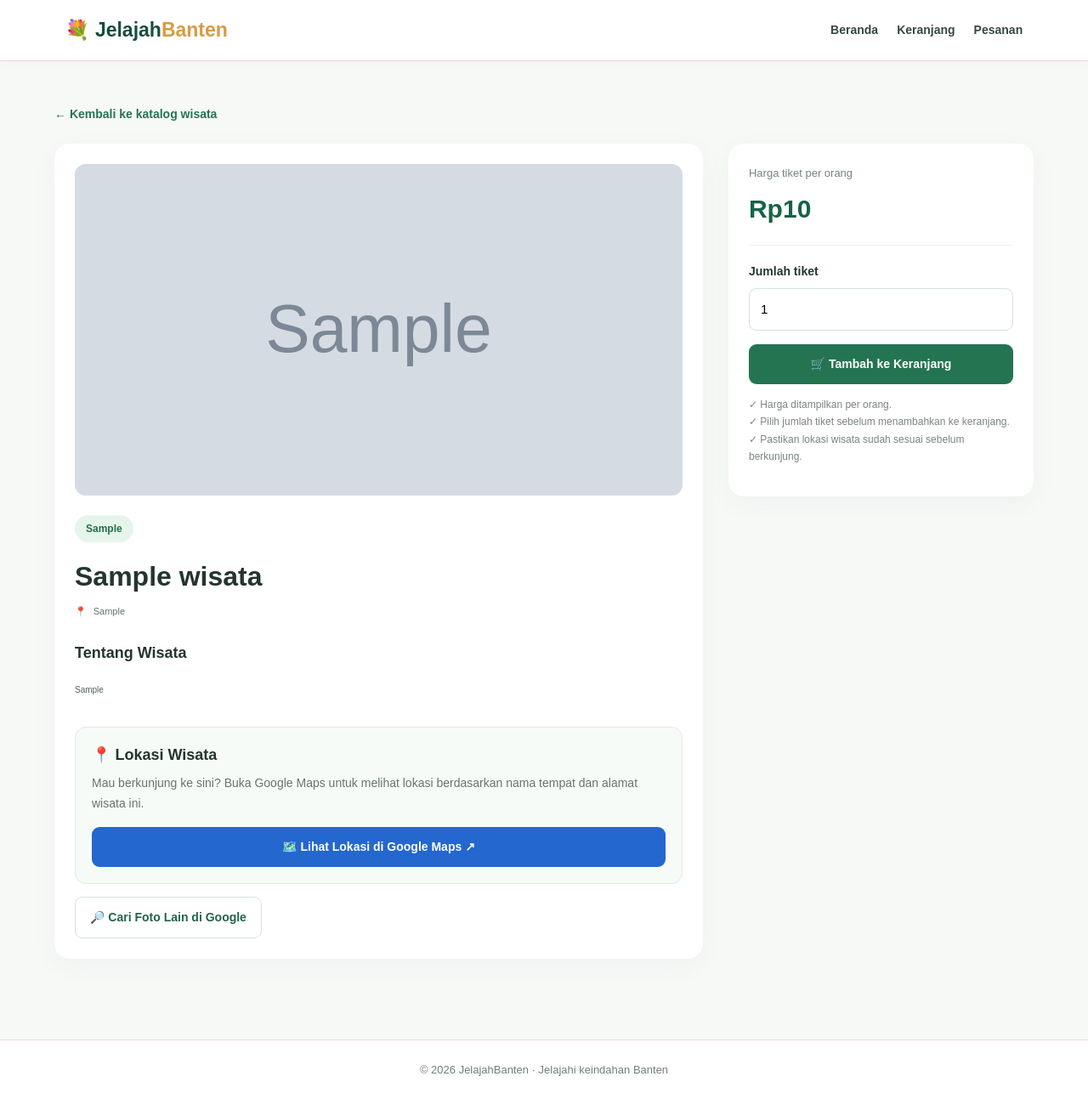
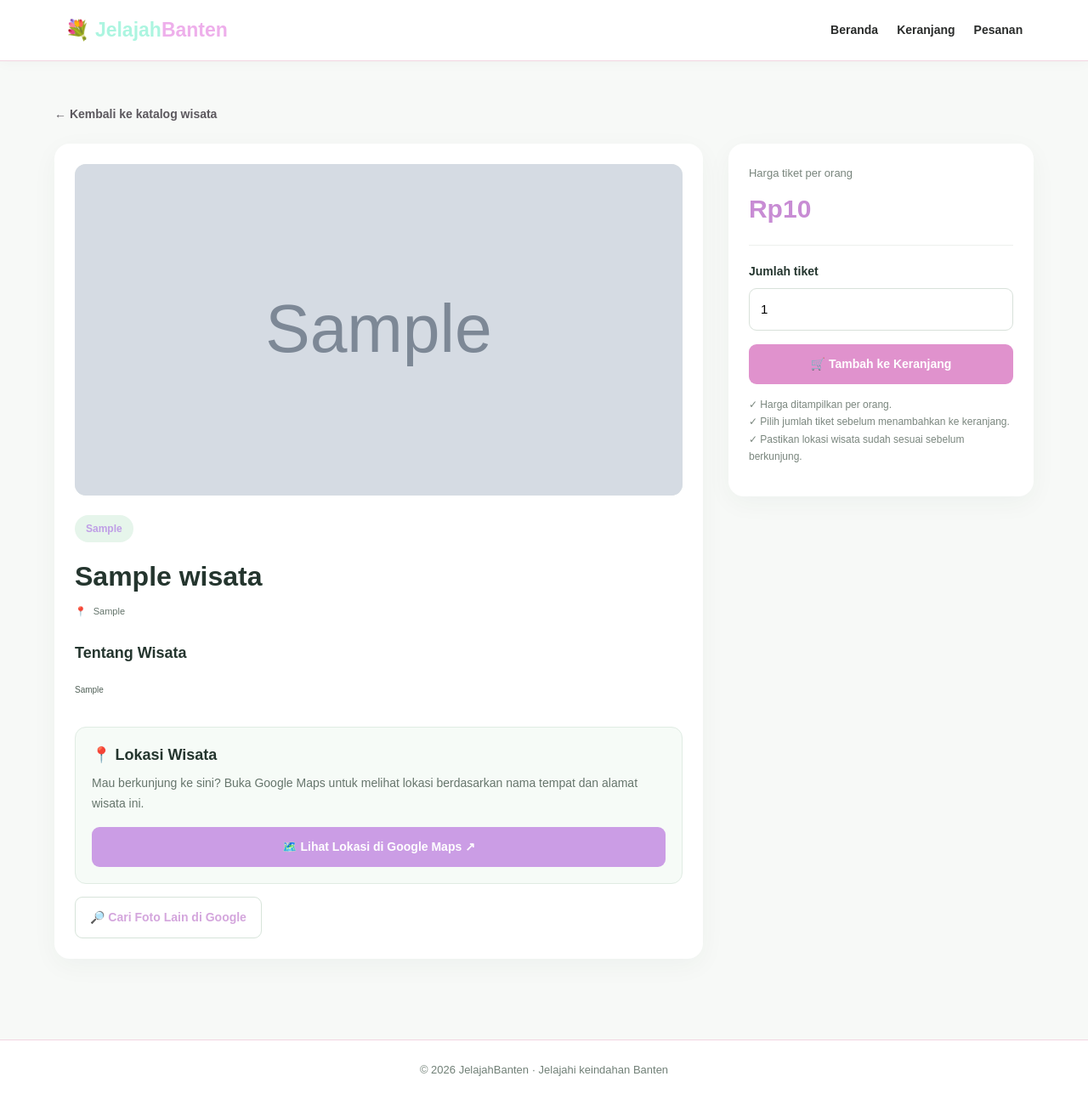
Before and after one commit to Asepteknik98/smkjayabuana_vokasi, a PHP site: page /detail.php?id=1 in a window 1280 px wide. Shown: the whole page at 85% size. Run offline with PHP 8.4, Linux system fonts and the light colour scheme; the visitor is signed in with stand-in values (Sample User, id 1); tables that the repository leaves empty or names only in its code hold one stand-in row (values such as "Sample post"); grey boxes marked "Sample" are stand-in pictures.

Commit message:
ubah warna tdi

```diff
--- a/detail.php
+++ b/detail.php
@@ -59,12 +59,12 @@ body {
 .brand {
     font-size: 23px;
     font-weight: bold;
-    color: #174d3e;
+    color: #acf5e0;
     text-decoration: none;
 }
 
 .brand span {
-    color: #d69b42;
+    color: #eeafeb;
 }
 
 .navbar nav {
@@ -74,14 +74,14 @@ body {
 }
 
 .navbar nav a {
-    color: #37483f;
+    color: #2a2c2b;
     text-decoration: none;
     font-weight: 600;
     font-size: 14px;
 }
 
 .navbar nav a:hover {
-    color: #19805b;
+    color: #f2beff;
 }
 
 .container {
@@ -93,7 +93,7 @@ body {
 .back-link {
     display: inline-block;
     margin-bottom: 24px;
-    color: #277357;
+    color: #5c585e;
     font-weight: bold;
     text-decoration: none;
 }
@@ -128,7 +128,7 @@ body {
     padding: 8px 13px;
     border-radius: 30px;
     background: #e6f5eb;
-    color: #21704d;
+    color: #bf9ee6;
     font-size: 12px;
     font-weight: bold;
 }
@@ -187,7 +187,7 @@ h1 {
     padding: 13px 17px;
     border: 0;
     border-radius: 9px;
-    background: #247451;
+    background: #e092cd;
     color: white;
     text-decoration: none;
     font-weight: bold;
@@ -203,18 +203,18 @@ h1 {
 
 .btn-map {
     width: 100%;
-    background: #2467ce;
+    background: #cb9de5;
 }
 
 .btn-map:hover {
-    background: #174ea6;
+    background: #dbacee;
 }
 
 .btn-photo {
     margin-top: 15px;
     background: #fff;
     border: 1px solid #d7e4da;
-    color: #246348;
+    color: #d4a6dd;
 }
 
 .btn-photo:hover {
@@ -232,7 +232,7 @@ h1 {
 }
 
 .booking h2 {
-    color: #176345;
+    color: #c88cd4;
     font-size: 30px;
     margin: 9px 0 20px;
 }
```
Also changed, not shown: README.md (deleted).
